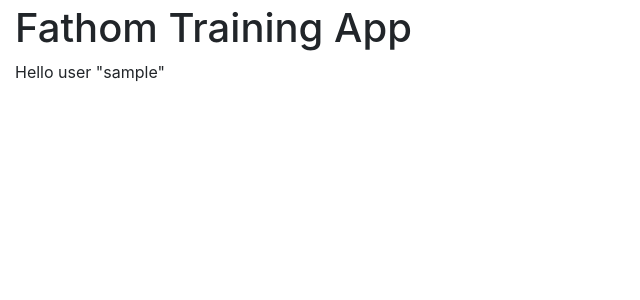
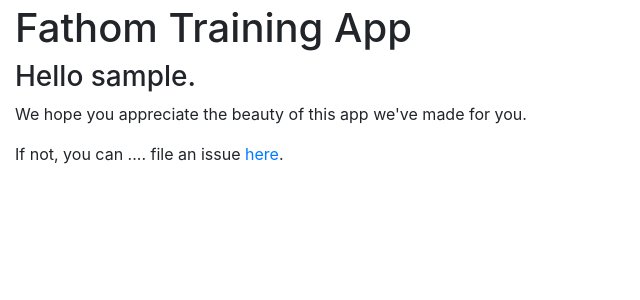
Before and after one commit to mozilla-applied-ml/fta, a Django app: page / in a window 1280 px wide. Shown: the part 56-356 px from the top of the page, without its empty margins (0-640 px from the left). Run offline with Django 3.2, Linux system fonts and the light colour scheme; the visitor is signed in with stand-in values (Sample User, id 1); some libraries are stand-ins or nearby versions.

Commit message:
Update welcome message

```diff
--- a/fta/templates/pages/home.html
+++ b/fta/templates/pages/home.html
@@ -5,12 +5,14 @@
 <h1>{% blocktrans %}Fathom Training App{% endblocktrans %}</h1>
 
 {% if request.user.is_authenticated %}
+<h3>{% trans "Hello" %} {{ request.user.username }}.</h3>
+<p>{% blocktrans %}We hope you appreciate the beauty of this app we've made for you.{% endblocktrans %}</p>
+<p>{% blocktrans %}If not, you can .... file an issue <a href="https://github.com/mozilla-applied-ml/fta">here</a>.{% endblocktrans %}</p>
 
 {% else %}
   {% url 'login' as login_url %}
   <p>{% blocktrans %}You must be <b><a href="{{ login_url }}">logged in</a></b> to use this app.{% endblocktrans %}</p>
 {% endif %}
 
-<p>Hello user "{{ request.user.username }}"</p>
 
 {% endblock content %}
```
